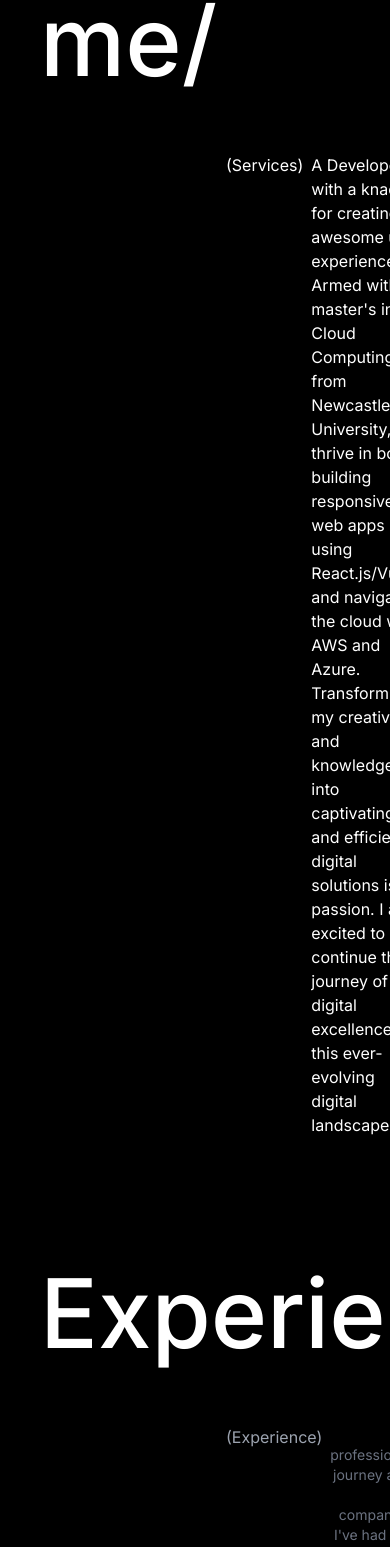
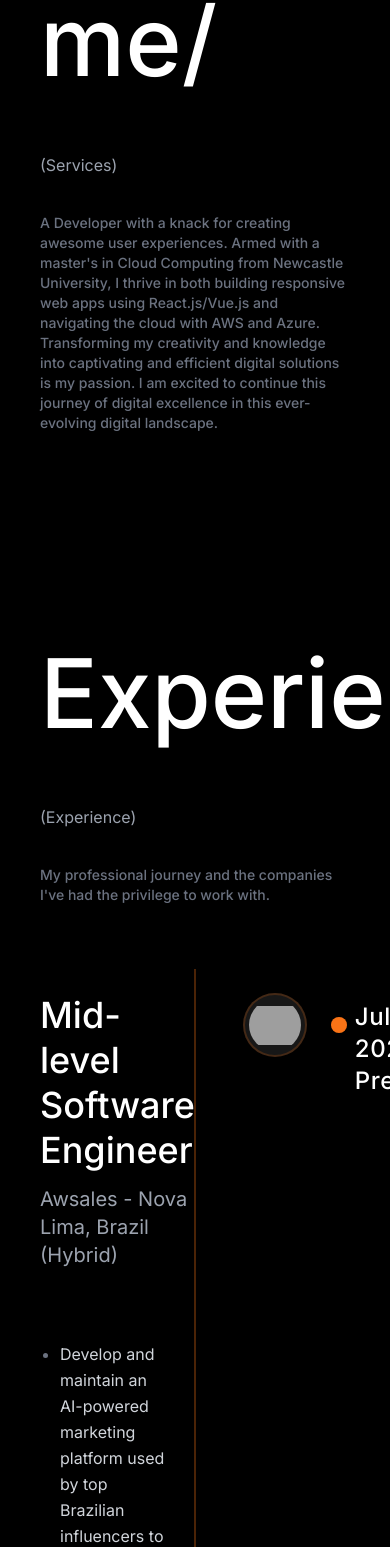
Before and after one commit to shujabakhtiar/shuja-portfolio, a Vue app: page / in a window 390 px wide. Shown: the part 1107-2654 px from the top of the page. Built offline with nearby package versions, Linux system fonts and the light colour scheme; grey boxes are pictures that could not be loaded; a web font is replaced by a local one.

Commit message:
Section update

```diff
--- a/src/components/common/Section.vue
+++ b/src/components/common/Section.vue
@@ -3,6 +3,14 @@
     :class="borderRadiusOnTop ? 'rounded-t-3xl' : '', borderRadiusOnBottom ? 'rounded-b-3xl' : ''">
     <div class="flex flex-col py-16 px-10 gap-16">
       <div class="text-8xl font-bold">{{ title }}</div>
+      <div class="grid-gap flex grid-cols-12 sm:justify-end lg:grid">
+        <div class="col-span-7 col-start-1 flex flex-col gap-9 sm:col-start-6 sm:flex-row">
+          <p class="text-gray-400">{{ subtitle }}</p>
+          <div class="w-full max-w-[35ch] text-balance font-medium leading-base">
+          <p class="text-gray-500 text-sm">{{ description }}</p>
+          </div>
+        </div>
+      </div>
       <slot name="default"></slot>
     </div>
     </div>
@@ -23,6 +31,14 @@ export default {
             type: Boolean,
             default: false
         },
+        subtitle: {
+            type: String,
+            required: true
+        },
+        description: {
+            type: String,
+            required: true
+        }
     }
 }
 </script>
--- a/src/components/sections/AboutSection.vue
+++ b/src/components/sections/AboutSection.vue
@@ -1,13 +1,5 @@
 <template>
-  <Section :title="$t('about.title')" :border-radius-on-top="true">
-      <div class="flex justify-end">
-        <div class="flex flex-row gap-2 max-w-[40%]">
-          <p>{{ $t('about.services') }}</p>
-          <div>
-          <p>{{ $t('about.description') }}</p>
-          </div>
-        </div>
-      </div>
+  <Section :title="$t('about.title')" :border-radius-on-top="true" :subtitle="$t('about.services')" :description="$t('about.description')">
       <div v-if="false" class="grid grid-cols-[40%_60%] gap-12" v-for="skillSet in $tm('about.skillSet')">
         <div class="text-6xl font-bold">
           ({{ String(skillSet.id).padStart(2, '0') }})
--- a/src/components/sections/ExperienceSection.vue
+++ b/src/components/sections/ExperienceSection.vue
@@ -1,13 +1,5 @@
 <template>
-   <Section :title="$t('experience.title')">
-      <div class="flex justify-end mb-12">
-        <div class="flex flex-row gap-2 max-w-[40%] text-right">
-          <p class="text-gray-400">{{ $t('experience.label') }}</p>
-          <div>
-          <p class="text-gray-500 text-sm">{{ $t('experience.description') }}</p>
-          </div>
-        </div>
-      </div>
+   <Section :title="$t('experience.title')" :subtitle="$t('experience.label')" :description="$t('experience.description')">
       <div class="relative flex flex-col gap-0 items-center">
         <!-- Central Line Background -->
         <div class="absolute left-1/2 transform -translate-x-1/2 h-full w-[2px] bg-orange-500/30"></div>
```
